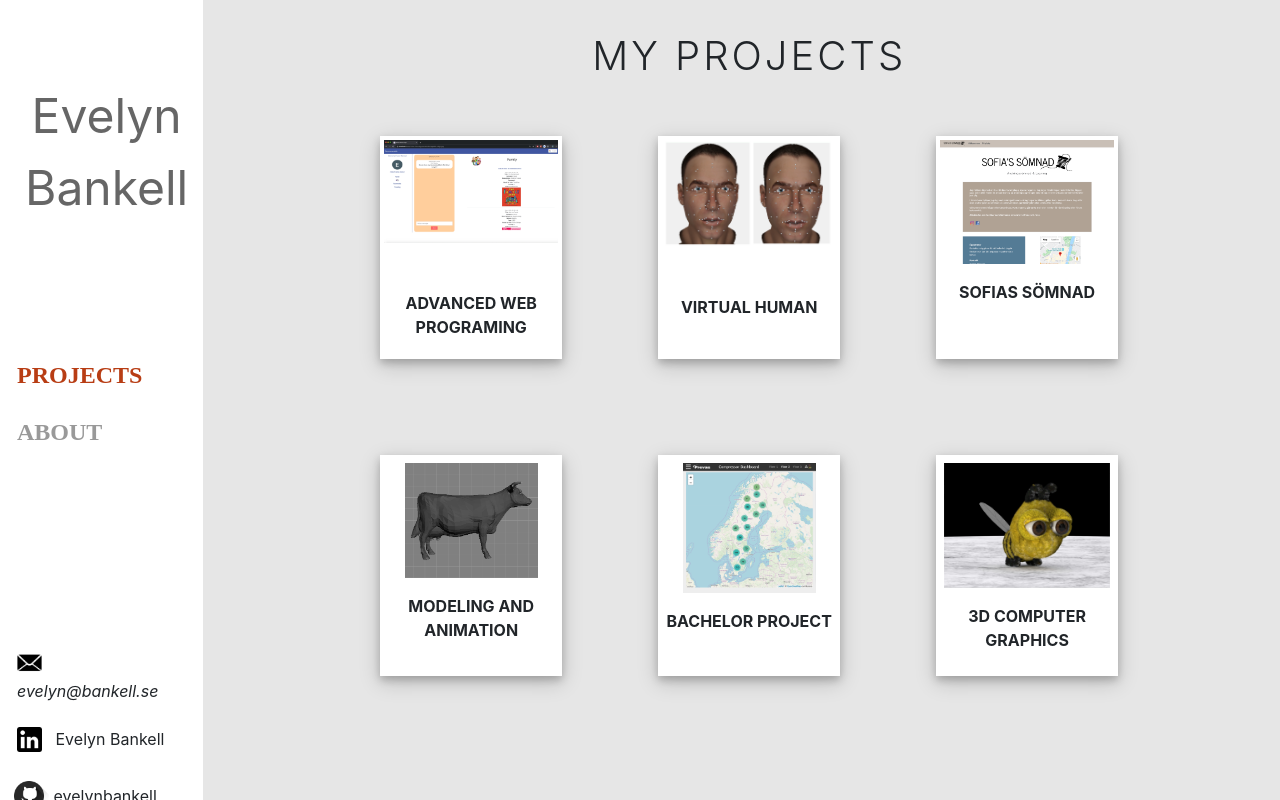
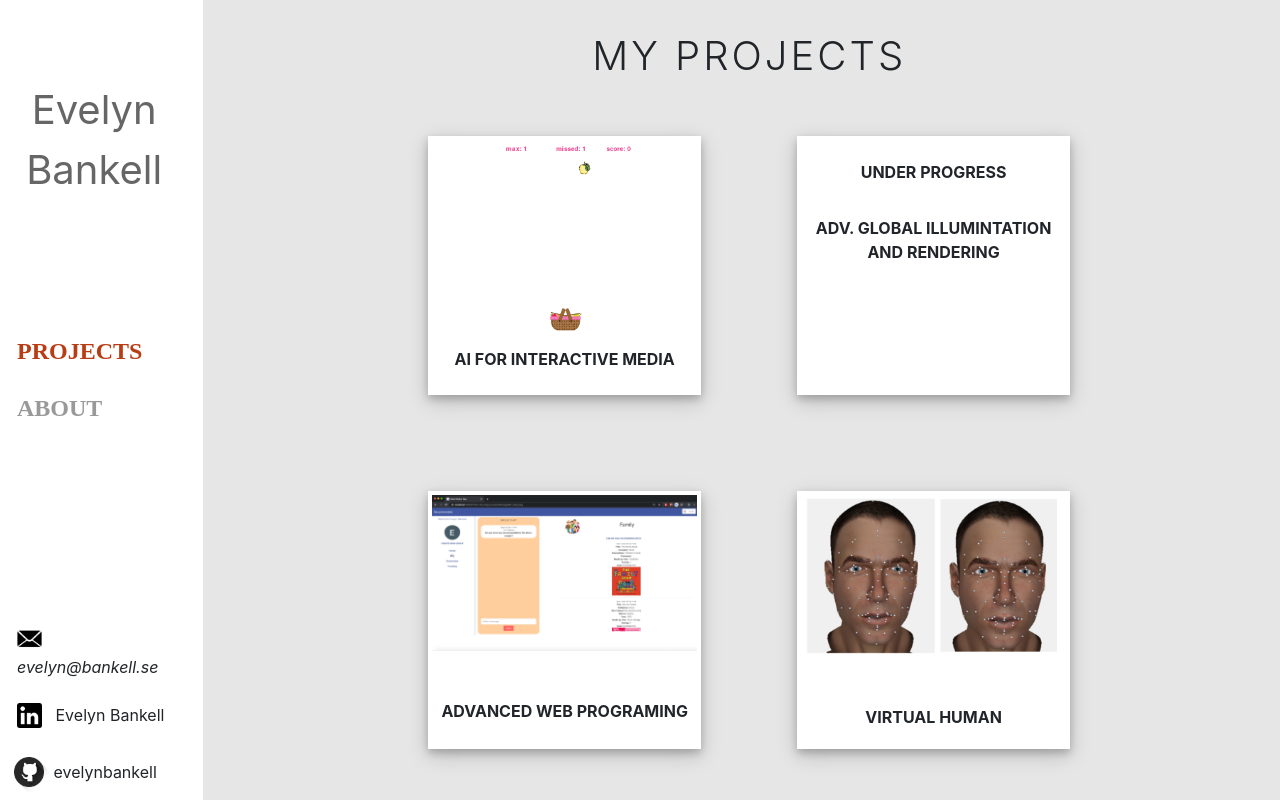
Before and after one commit to evelynbankell/evelynbankell.github.io, a React (Create React App) app: page / in a window 1280 px wide. Shown: the top 800 px of the page. Built offline with nearby package versions, Linux system fonts and the light colour scheme.

Commit message:
add two courses and small fixes

```diff
--- a/src/About.js
+++ b/src/About.js
@@ -3,9 +3,6 @@ import profile from './profile.JPG'
 
 
 class About extends Component {
-  constructor(props) {
-    super(props);
-  }
   render() {
     return (
       <React.Fragment>
--- a/src/App.css
+++ b/src/App.css
@@ -64,7 +64,7 @@ a { color: inherit; }
 
 .header-own{
   color: #666666;
-  font-size: 300%;
+  font-size: 250%;
 }
 
 .box {
--- a/src/App.js
+++ b/src/App.js
@@ -14,15 +14,13 @@ function App() {
 
       <div className="App">
           <div className="row">
-            <div className="col-12 col-sm-0 col-md-2 col-lg-2 col-xl-2 m-0 p-0">
+            <div className="col-12 col-sm-12 col-md-12 col-lg-2 col-xl-2 m-0 p-0">
               <Sidebar/>
             </div>
-            <div className="col-12 col-sm-0 col-md-10 col-lg-10 col-xl-10 main-box">
+            <div className="col-12 col-sm-12 col-md-12 col-lg-10 col-xl-10 main-box">
               <Switch>
                 <Route path="/" component={Home} exact/>
                 <Route path="/about" component={About} />
-                <Route path="/contact" component={Contact} />
-
               </Switch>
             </div>
           </div>
--- a/src/Contact.js
+++ b/src/Contact.js
@@ -1,9 +1,6 @@
 import React, { Component } from 'react'
 
 class Contact extends Component {
-  constructor(props) {
-    super(props);
-  }
   render() {
     return (
       <React.Fragment>
--- a/src/Home.js
+++ b/src/Home.js
@@ -1,4 +1,5 @@
 import React, { Component } from 'react'
+import ai from './ai.png'
 import bi from './bi.png'
 import bi2 from './bi2.png'
 import bild from './bild.jpg'
@@ -9,13 +10,10 @@ import web from './web.png'
 import sof from './sof.png'
 import ko from './ko.png'
 import moa from './moa2.png'
+import gif from './test.gif'
 import Pdf from './virtual-human.pdf';
-import {Form, FormGroup, Label, Input, Button } from 'react-bootstrap';
+import {Button } from 'react-bootstrap';
 import Modal from 'react-bootstrap/Modal'
-import ModalDialog from 'react-bootstrap/ModalDialog'
-import ModalHeader from 'react-bootstrap/ModalHeader';
-import ModalFooter from 'react-bootstrap/ModalFooter'
-import useState from 'react-hook-use-state';
 
 function MyVerticallyCenteredModal(props) {
   return (
@@ -76,7 +74,7 @@ function VirtualModal(props) {
         The goal was to increase our knowledge about human perception and cognition.
         </p>
         <img src={faces} alt="Faces" style={{width: '100%'}}/>
-        <a className="pt-2 font-weight-bold" href={Pdf} target = "_blank">Download Pdf</a>
+        <a className="pt-2 font-weight-bold" href={Pdf} target="_blank">Download Pdf</a>
       </Modal.Body>
       <Modal.Footer>
         <Button onClick={props.onHide}>Close</Button>
@@ -164,7 +162,7 @@ function KandidatModal(props) {
       <Modal.Body>
         <h4>Compressor and bike data visualization</h4>
         <p>
-        In this project an inetractive visualization dashboard was implemneted using dc.js as frontend and Node.js as backend.
+        In this project an interactive visualization dashboard was implemneted using dc.js as frontend and Node.js as backend.
         The dashboard consists of two different dashboards.
         The first one visualizes compressor real time data that simulates the malfunction and warning of each compressor in the data set.
         The second one consists of real time data from bikes in San Fransisco.
@@ -200,11 +198,82 @@ function BiModal(props) {
         In this project, an animated short film was made.
         Both Maya and 3DS Max were used to rigg, animate and model the bee and the scene
         </p>
-        <img src={bi} alt="Bi" style={{width: '100%'}}/>
-        <img className="" src={bi2} alt="Bi2" style={{width: '40%'}}/>
+        <p className="ml-5">Extract from the video:</p>
+        <img className="ml-5" src={require('./test.gif')} alt="loading..." style={{width: '80%'}}/>
+        <br/>
+        <br/>
+        <img className="ml-5" src={bi} alt="Bi" style={{width: '80%'}}/>
+        <img className="ml-4" src={bi2} alt="Bi2" style={{width: '40%'}}/>
         <img className="ml-5" src={bild} alt="Bild" style={{width: '40%'}}/>
         <br/>
         <br/>
+      </Modal.Body>
+      <Modal.Footer>
+        <Button onClick={props.onHide}>Close</Button>
+      </Modal.Footer>
+    </Modal>
+  );
+}
+
+function AiModal(props) {
+  return (
+    <Modal
+      {...props}
+      size="lg"
+      aria-labelledby="contained-modal-title-vcenter"
+      centered
+    >
+      <Modal.Header closeButton>
+        <Modal.Title id="contained-modal-title-vcenter">
+          AI FOR INTERACTIVE MEDIA - TNM095
+        </Modal.Title>
+      </Modal.Header>
+      <Modal.Body>
+        <h4>Catch The Quince</h4>
+        <p>
+        UNDER PROGRESS
+        </p>
+        <p>
+        In this project, a simple game was implemented (the user have to catch the falling fruits) in Python with the framework Pygame.
+        An AI-agent has been trained with use of a Reinforcement Learning called Q-Learning.
+        </p>
+        <img src={ai} alt="Ai" style={{width: '70%'}}/>
+        <br/>
+        <br/>
+        <a className="pt-2 font-weight-bold" href={"https://github.com/hannahbergenroth/CatchTheQuince"}>Git repository</a>
+      </Modal.Body>
+      <Modal.Footer>
+        <Button onClick={props.onHide}>Close</Button>
+      </Modal.Footer>
+    </Modal>
+  );
+}
+
+function GlobalModal(props) {
+  return (
+    <Modal
+      {...props}
+      size="lg"
+      aria-labelledby="contained-modal-title-vcenter"
+      centered
+    >
+      <Modal.Header closeButton>
+        <Modal.Title id="contained-modal-title-vcenter">
+          ADVANCED GLOBAL ILLUMINATION AND RENDERING - TNCG15
+        </Modal.Title>
+      </Modal.Header>
+      <Modal.Body>
+        <h4>Monte Carlo Ray Tracer</h4>
+        <p>
+        UNDER PROGRESS
+        </p>
+        <p>
+        In this project, a Monte Carlo Ray Tracer will be implemented in C++.
+        </p>
+
+        <br/>
+        <br/>
+        <a className="pt-2 font-weight-bold" href={"https://github.com/evelynbankell/MonteCarloRayTracer"}>Git repository</a>
       </Modal.Body>
       <Modal.Footer>
         <Button onClick={props.onHide}>Close</Button>
@@ -219,7 +288,7 @@ function Webmodal() {
 
   return (
     <>
-      <div className="box col-12 col-sm-10 col-md-5 col-lg-4 col-xl-2 p-1 m-5">
+      <div className="box col-12 col-sm-10 col-md-5 col-lg-4 col-xl-3 p-1 m-5">
         <span className="box-text" onClick={() => setModalShow(true)}>
           <img src={web} alt="Web" style={{width: '100%'}}/>
           <p className="font-weight-bold pt-5">ADVANCED WEB PROGRAMING</p>
@@ -238,7 +307,7 @@ function Virtualhuman() {
   const [modalShow, setModalShow] = React.useState(false);
   return (
     <>
-      <div className="box col-12 col-sm-10 col-md-5 col-lg-4 col-xl-2 p-1 m-5">
+      <div className="box col-12 col-sm-10 col-md-5 col-lg-4 col-xl-3 p-1 m-5">
         <span className="box-text" onClick={() => setModalShow(true)}>
         <img src={faces} alt="Faces" style={{width: '100%'}}/>
         <p className="font-weight-bold pt-5">VIRTUAL HUMAN</p>
@@ -257,7 +326,7 @@ function SofSomnad() {
   const [modalShow, setModalShow] = React.useState(false);
   return (
     <>
-      <div className="box col-12 col-sm-10 col-md-5 col-lg-4 col-xl-2 p-1 m-5">
+      <div className="box col-12 col-sm-10 col-md-5 col-lg-4 col-xl-3 p-1 m-5">
         <span className="box-text" onClick={() => setModalShow(true)}>
         <img src={sof} alt="Sof" style={{width: '100%'}}/>
         <p className="font-weight-bold pt-3">SOFIAS SÖMNAD</p>
@@ -276,7 +345,7 @@ function Moa() {
   const [modalShow, setModalShow] = React.useState(false);
   return (
     <>
-      <div className="box col-12 col-sm-10 col-md-5 col-lg-4 col-xl-2 p-2 m-5">
+      <div className="box col-12 col-sm-10 col-md-5 col-lg-4 col-xl-3 p-2 m-5">
         <span className="box-text" onClick={() => setModalShow(true)}>
         <img src={ko} alt="Ko" style={{width: '80%'}}/>
         <p className="font-weight-bold pt-3">MODELING AND ANIMATION</p>
@@ -295,7 +364,7 @@ function Kandidat() {
   const [modalShow, setModalShow] = React.useState(false);
   return (
     <>
-      <div className="box col-12 col-sm-10 col-md-5 col-lg-4 col-xl-2 p-2 m-5">
+      <div className="box col-12 col-sm-10 col-md-5 col-lg-4 col-xl-3 p-2 m-5">
         <span className="box-text" onClick={() => setModalShow(true)}>
         <img src={comp} alt="Comp" style={{width: '80%'}}/>
         <p className="font-weight-bold pt-3">BACHELOR PROJECT</p>
@@ -314,7 +383,7 @@ function Bi() {
   const [modalShow, setModalShow] = React.useState(false);
   return (
     <>
-      <div className="box col-12 col-sm-10 col-md-5 col-lg-4 col-xl-2 p-2 m-5">
+      <div className="box col-12 col-sm-10 col-md-5 col-lg-4 col-xl-3 p-2 m-5">
         <span className="box-text" onClick={() => setModalShow(true)}>
         <img src={bi} alt="Bi" style={{width: '100%'}}/>
         <p className="font-weight-bold pt-3">3D COMPUTER GRAPHICS</p>
@@ -322,6 +391,45 @@ function Bi() {
       </div>
 
       <BiModal
+        show={modalShow}
+        onHide={() => setModalShow(false)}
+      />
+    </>
+  );
+}
+
+function Ai() {
+  const [modalShow, setModalShow] = React.useState(false);
+  return (
+    <>
+      <div className="box col-12 col-sm-10 col-md-5 col-lg-4 col-xl-3 p-2 m-5">
+        <span className="box-text" onClick={() => setModalShow(true)}>
+        <img src={ai} alt="Ai" style={{width: '60%'}}/>
+        <p className="font-weight-bold pt-3">AI FOR INTERACTIVE MEDIA</p>
+        </span>
+      </div>
+
+      <AiModal
+        show={modalShow}
+        onHide={() => setModalShow(false)}
+      />
+    </>
+  );
+}
+
+function Global() {
+  const [modalShow, setModalShow] = React.useState(false);
+  return (
+    <>
+      <div className="box col-12 col-sm-10 col-md-5 col-lg-4 col-xl-3 p-2 m-5">
+        <span className="box-text" onClick={() => setModalShow(true)}>
+
+        <p className="font-weight-bold pt-3">UNDER PROGRESS</p>
+        <p className="font-weight-bold pt-3">ADV. GLOBAL ILLUMINTATION AND RENDERING</p>
+        </span>
+      </div>
+
+      <GlobalModal
         show={modalShow}
         onHide={() => setModalShow(false)}
       />
@@ -341,16 +449,15 @@ class Home extends Component {
         <div className="container-fluid m-0 p-0">
           <p className="h1 pt-4 mt-2 font-weight-light red-text">MY PROJECTS</p>
           <div className="row justify-content-center">
+            <Ai/>
+            <Global/>
             <Webmodal/>
             <Virtualhuman/>
             <SofSomnad/>
             <Moa/>
             <Kandidat/>
             <Bi/>
-            <div className="col-12 col-sm-10 col-md-5 col-lg-4 col-xl-2 p-2 m-5">
-            </div>
-            <div className="col-12 col-sm-10 col-md-5 col-lg-4 col-xl-2 p-2 m-5">
-            </div>
+
           </div>
 
         </div>
--- a/src/Sidebar.js
+++ b/src/Sidebar.js
@@ -5,10 +5,6 @@ import link from './linkedin-logo.png'
 import github from './github.png'
 
 class Sidebar extends Component {
-  constructor(props) {
-    super(props);
-  }
-
   render() {
     return (
       <React.Fragment>
@@ -22,7 +18,6 @@ class Sidebar extends Component {
           <div className="row m-3 mt-2 pl-3">
             <NavLink className="link-text" exact activeClassName="active" to="/about">ABOUT</NavLink>
           </div>
-
 
           <br>
           </br>
```
Also changed, not shown: src/ai.png (added), 1 other file (tests, documents, lock files or other folders).
